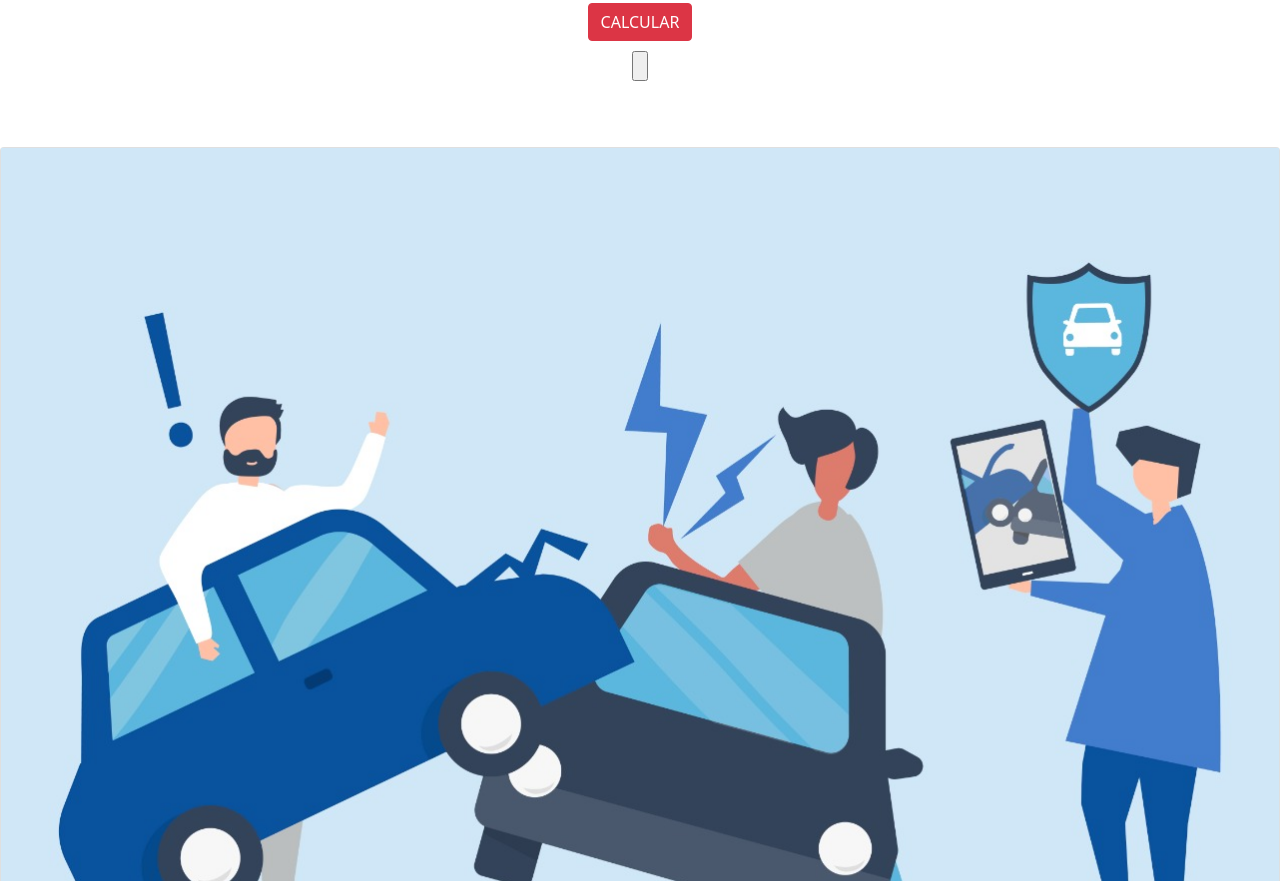
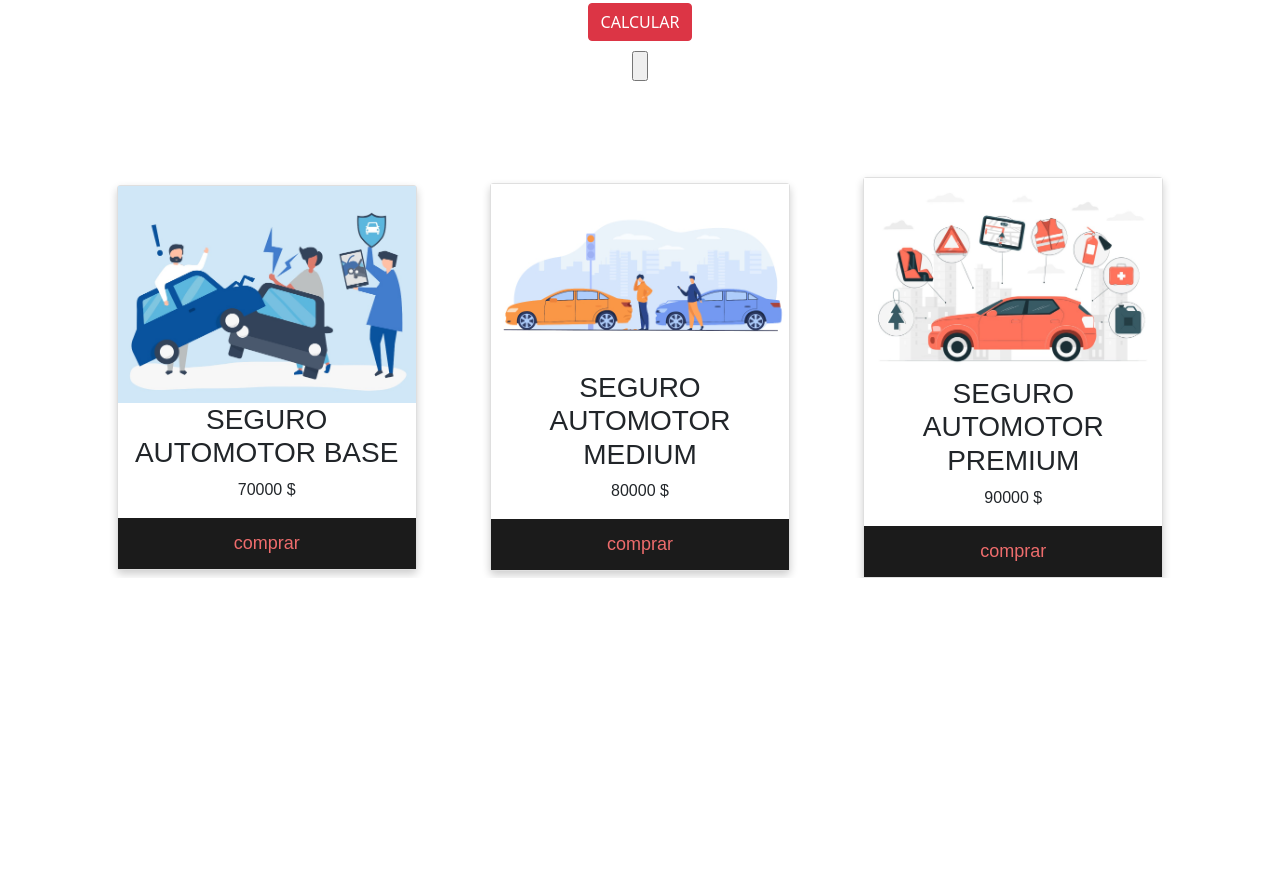
Before and after one commit to Tavo1192/cotizador-fomulario-de-contacto-JS, a plain HTML site: page index.html in a window 1280 px wide. Shown: the part 1919-2800 px from the top of the page. After the commit the page ends 2497 px from the top, so only its background shows below. Drawn offline with nearby package versions, Linux system fonts and the light colour scheme.

Commit message:
dando style

```diff
--- a/index.html
+++ b/index.html
@@ -28,6 +28,7 @@
     <div class="banner">
         <div class="banner-container">
         <h2>COTIZA ON-LINE</h2>
+        <h2>Seguros Kagler</h2>
         </div>
     </div>
 
--- a/style.css
+++ b/style.css
@@ -67,8 +67,44 @@ body {
     text-shadow: 1px 1px 3px rgba(0, 0, 0, 0.2);
 }
 
-
-
+/*-----------------inicia cards-------*/
+.carrito-content {
+    display: flex;
+    justify-content: space-around;
+    flex-wrap: wrap;
+    margin-top: 30px;
+    margin-left: 80px;
+    margin-right: 80px;
+}
+.card {
+    box-shadow: 0 4px 8px 0 rgba(0, 0, 0, 0.2);
+    max-width: 300px;
+    margin: auto;
+    text-align: center;
+    font-family: Arial, Helvetica, sans-serif;
+}
+.card img {
+    width: cover;
+    height: cover;
+};
+.price {
+    color: grey;
+    font-size: 22px;
+}
+.card button {
+    border: none;
+    outline: 0;
+    padding: 12px;
+    color: rgb(238, 108, 108);
+    background-color: #1b1b1b;
+    text-align: center;
+    cursor: pointer;
+    width: 100%;
+    font-size: 18px;
+}
+.card button:hover {
+    opacity: 0.7;
+}
 
 
 /*--------------------fomrulario---------*/
```
